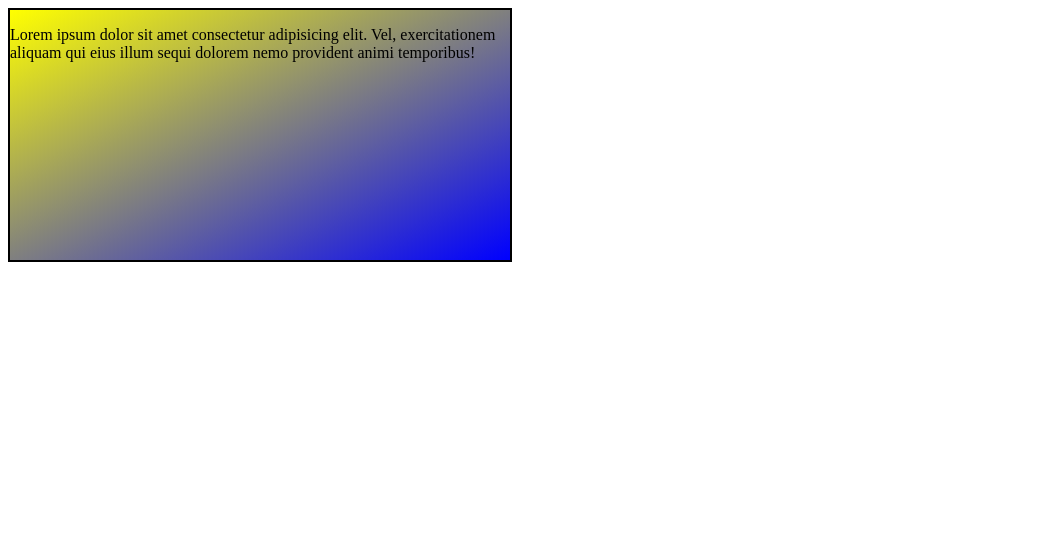
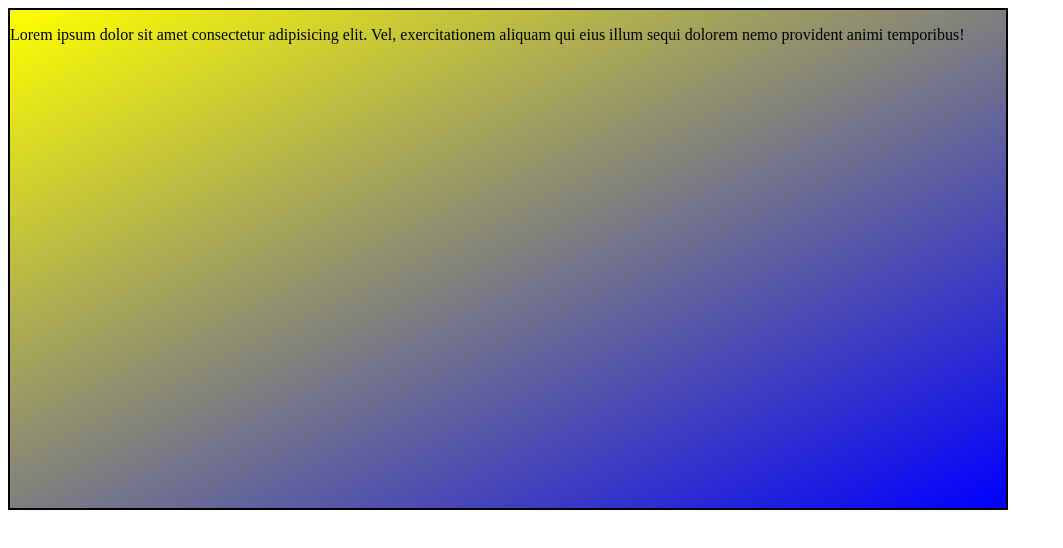
Before and after one commit to poloziukvlad/CSS-hw-015, a plain HTML site: page index.html in a window 1280 px wide. In both pictures the pointer is over the element 260 px from the left and 135 px from the top of the page. Shown: the whole page, without its empty margins (0-1063 px from the left). Drawn offline with Linux system fonts and the light colour scheme.

Commit message:
added transtion

```diff
--- a/styles.css
+++ b/styles.css
@@ -3,4 +3,10 @@
     width: 500px;
     background-image: linear-gradient(to bottom right, yellow,blue);
     border: 2px solid black;
+    transition: all 3s ease-in-out .5ms;
 }
+
+.box:hover {
+    width: 1000px;
+    height: 500px;
+}
```
